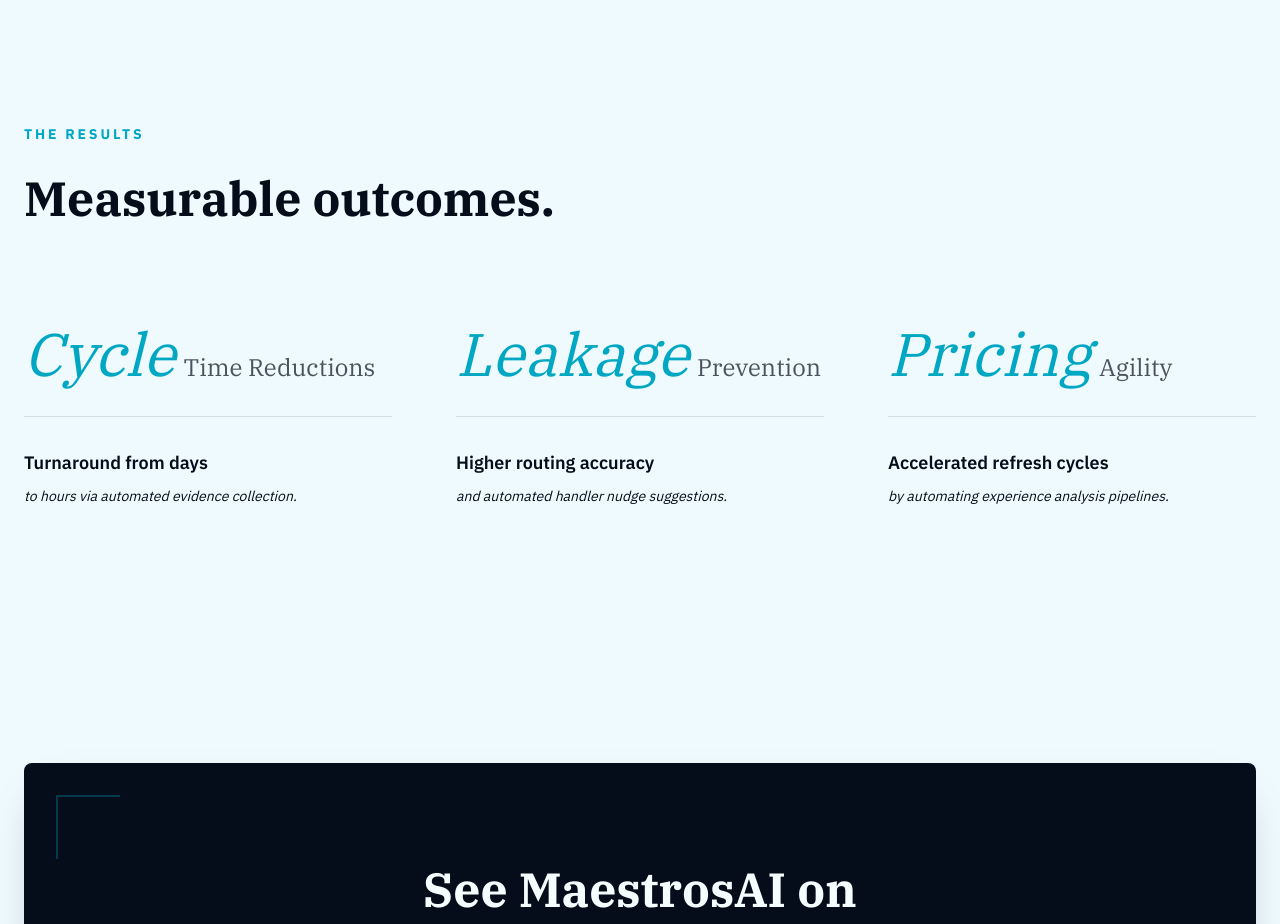
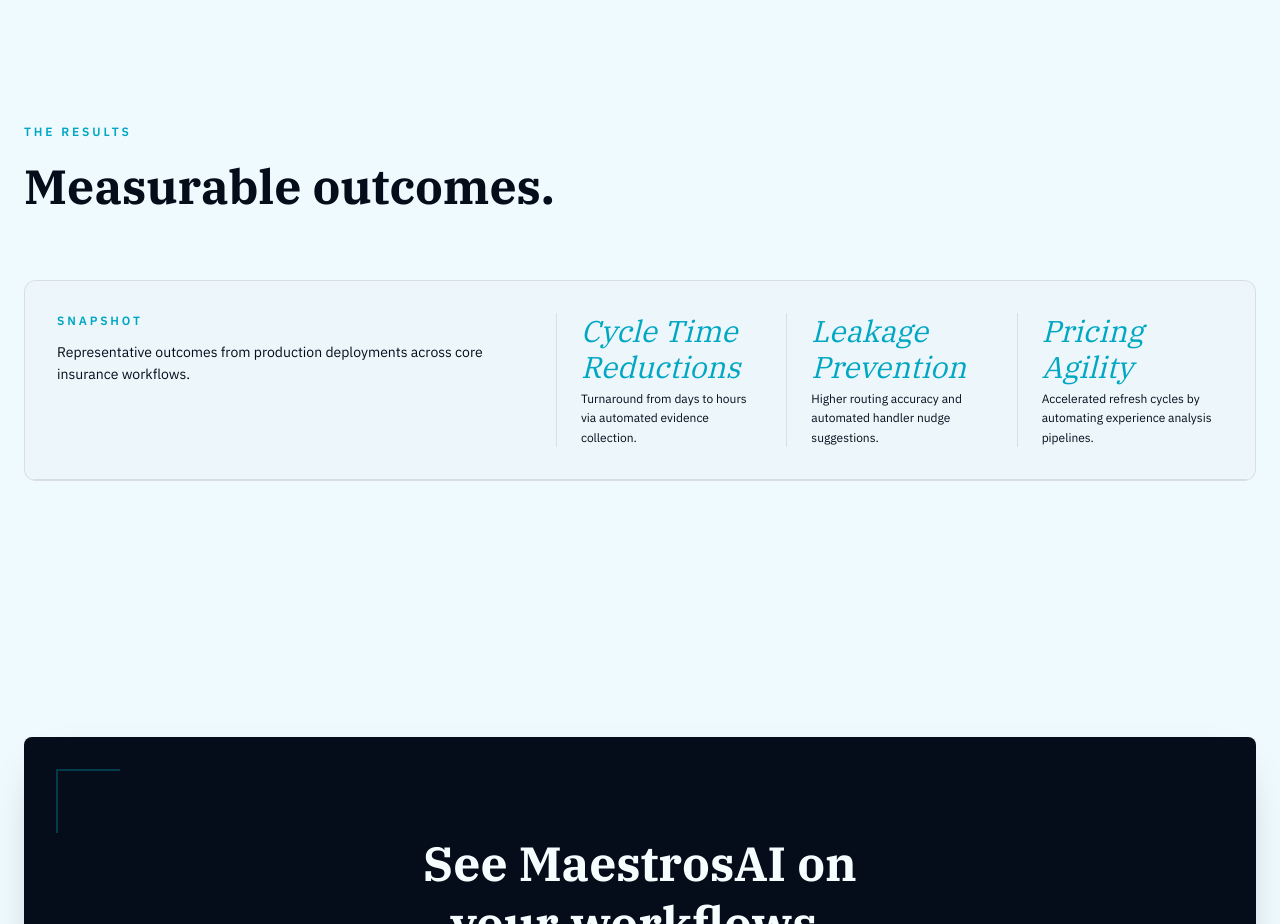
Before and after one commit to RohanYashraj/maestrosai.in, a Next.js app: page / in a window 1280 px wide. Shown: the part 3080-4004 px from the top of the page. Built offline with nearby package versions, Linux system fonts and the light colour scheme.

Commit message:
redesigned impact

```diff
--- a/components/marketing/Impact.tsx
+++ b/components/marketing/Impact.tsx
@@ -14,36 +14,59 @@ export function Impact({ title, items }: ImpactProps) {
   return (
     <section className="py-24 md:py-32 bg-background">
       <Container>
-        <div className="flex flex-col md:flex-row md:items-end justify-between mb-24 gap-8">
-          <div className="max-w-xl">
-            <span className="text-sm font-bold tracking-[0.2em] text-accent uppercase block mb-6">
+        <div className="mb-16 max-w-xl">
+          <span className="mb-4 block text-xs font-semibold uppercase tracking-[0.24em] text-accent">
             The Results
           </span>
-            <h2 className="text-balance text-3xl md:text-5xl font-serif font-bold text-ink leading-tight">
+          <h2 className="text-balance text-3xl font-serif font-bold leading-tight md:text-5xl text-ink">
             {title}
           </h2>
         </div>
+
+        <div className="overflow-hidden rounded-xl border border-border/70 bg-surface/95">
+          <div className="grid gap-8 border-b border-border/70 bg-muted/40 p-8 md:grid-cols-[1.4fr_minmax(0,2fr)]">
+            <div>
+              <p className="text-xs font-semibold uppercase tracking-[0.24em] text-accent mb-3">
+                Snapshot
+              </p>
+              <p className="text-sm text-muted-foreground leading-relaxed">
+                Representative outcomes from production deployments across core insurance workflows.
+              </p>
+            </div>
+            <div className="grid gap-6 md:grid-cols-3">
+              {items.slice(0, 3).map((item, index) => (
+                <div key={index} className="border-l border-border/60 pl-6">
+                  <div className="text-3xl font-serif italic text-accent mb-1">
+                    {item.metric}
+                  </div>
+                  <p className="text-xs text-muted-foreground leading-relaxed">
+                    {item.context}
+                  </p>
+                </div>
+              ))}
+            </div>
           </div>
 
-        <div className="grid md:grid-cols-3 gap-16 md:gap-8 lg:gap-16">
-          {items.map((item, index) => (
-            <div key={index} className="flex flex-col group">
-              <div className="text-5xl lg:text-6xl font-serif italic text-accent mb-8 group-hover:-translate-y-2 transition-transform duration-300">
-                {item.metric.split(" ")[0]}
-                <span className="text-2xl not-italic ml-2 text-ink/70">
-                  {item.metric.split(" ").slice(1).join(" ")}
-                </span>
+          {items.length > 3 && (
+            <div className="grid gap-8 p-8 md:grid-cols-3">
+              {items.slice(3).map((item, index) => (
+                <div
+                  key={index}
+                  className="group rounded-lg border border-border/60 bg-background/60 p-6 transition-transform duration-300 hover:-translate-y-1 hover:border-accent/70"
+                >
+                  <div className="mb-4 text-2xl font-serif italic text-accent">
+                    {item.metric}
                   </div>
-              <div className="pt-8 border-t border-border/70">
-                <p className="text-lg text-ink font-semibold mb-2">
-                  {item.context.split(" ").slice(0, 3).join(" ")}
+                  <p className="text-xs font-medium uppercase tracking-[0.2em] text-muted-foreground mb-2">
+                    Case {index + 4}
                   </p>
-                <p className="text-sm text-muted-foreground leading-relaxed italic">
-                  {item.context.split(" ").slice(3).join(" ")}
+                  <p className="text-sm text-muted-foreground leading-relaxed">
+                    {item.context}
                   </p>
                 </div>
+              ))}
             </div>
-          ))}
+          )}
         </div>
       </Container>
     </section>
```
Lines whose indentation alone changed are shown as unchanged.
